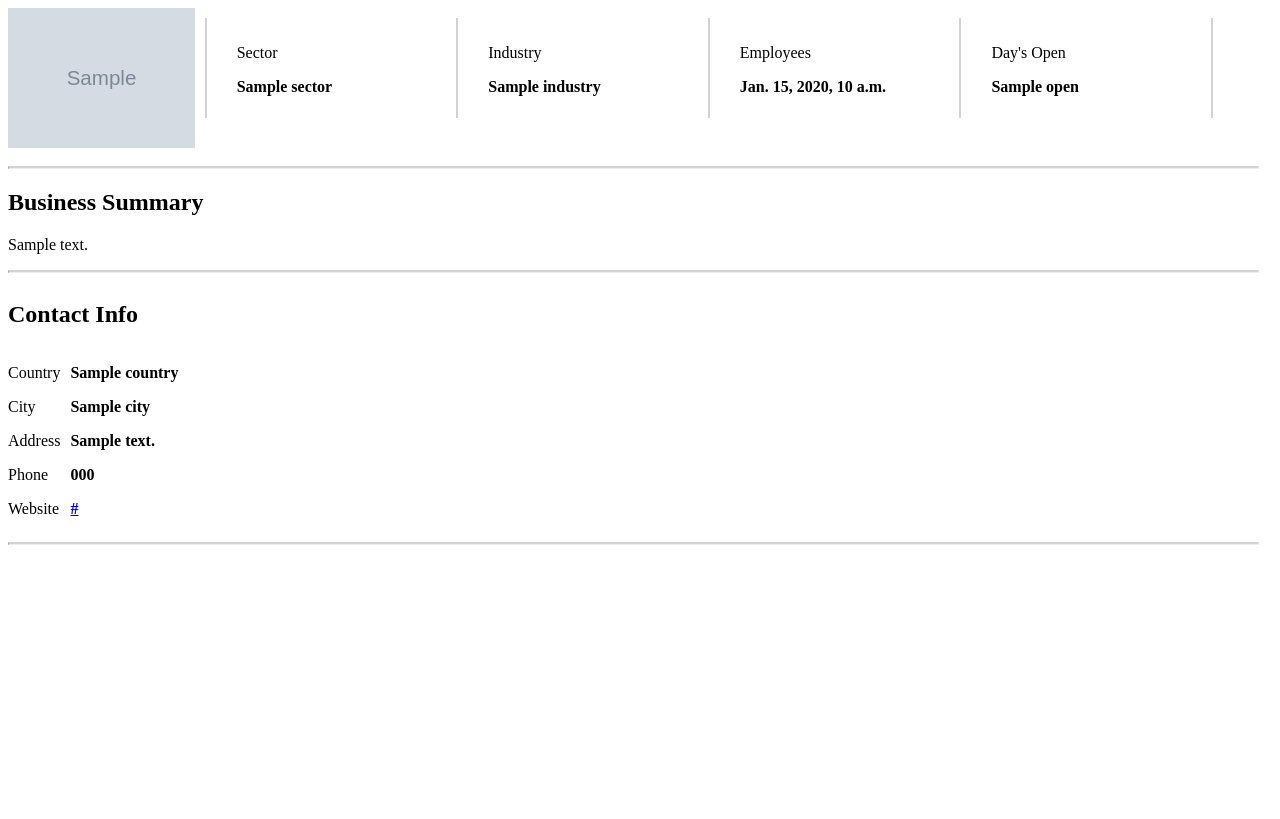
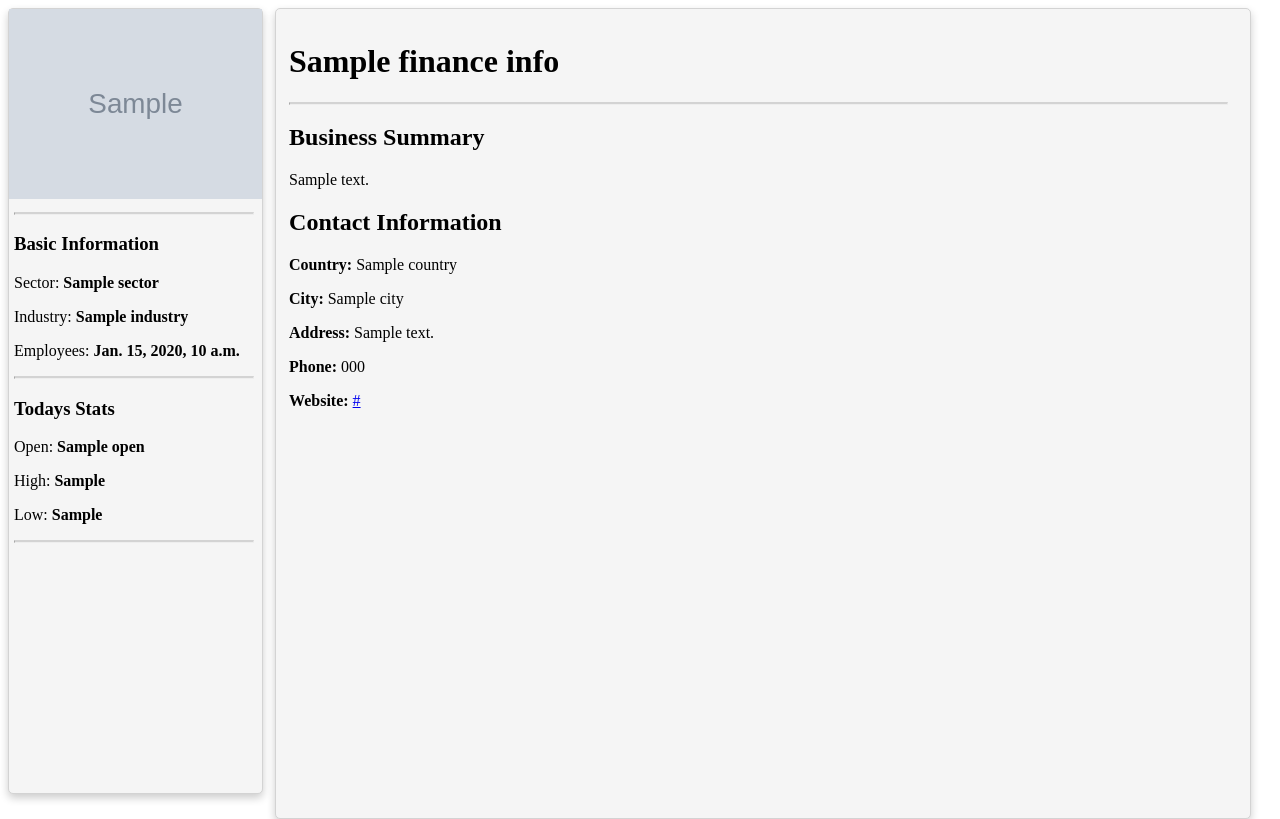
Before and after one commit to 2312420/lvl4-project, a Django app: template src/frontend/hotornot/templates/company-info.html in a window 1280 px wide. Before the commit the page ends 545 px from the top, so only its background shows below. Run offline with Django 3.2, Linux system fonts and the light colour scheme; the template is opened without the code that fills it: most values are stand-ins (such as "Sample title", 1, 10 or a date in 2020); grey boxes marked "Sample" are stand-in pictures.

Commit message:
Final styling for frontend

```diff
--- a/src/frontend/hotornot/static/css/results.css
+++ b/src/frontend/hotornot/static/css/results.css
@@ -9,9 +9,10 @@
 }
 
 .card:hover, .card:focus{
-    background-color: whitesmoke;
+    background-color: #E8E8E8;
     box-shadow: 0 4px 8px 0 rgba(0,0,0,0.2);
     transition: box-shadow .2s ease-in-out;
+    transition: background-color .2s ease-in-out;
 }
 
 .card{
--- a/src/frontend/hotornot/templates/company-info.html
+++ b/src/frontend/hotornot/templates/company-info.html
@@ -1,5 +1,48 @@
 {% load static %}
     <link rel="stylesheet" type="text/css" href="{% static '/css/company_info.css' %}">
+
+
+    <div style="width: 20%; float: left; background-color: whitesmoke; height: 100%; border: solid 1px lightgray; margin-right: 1%; box-shadow: 0 4px 8px 0 rgba(0,0,0,0.2); border-radius: 5px">
+        <img src="{{ basic_info.logo_url }}" style="width: 100%">
+
+
+        <div style="padding: 5px">
+            <hr style="border-top: 2px solid lightgray; position: relative; margin-right: 1%">
+            <h3>Basic Information</h3>
+            <p>Sector: <b>{{ basic_info.sector }}</b></p>
+            <p>Industry: <b>{{ basic_info.industry }}</b></p>
+            <p>Employees: <b>{{ basic_info.fullTimeEmployees }}</b> </p>
+
+            <hr style="border-top: 2px solid lightgray; position: relative; margin-right: 1%">
+
+            <h3>Todays Stats</h3>
+            <p>Open: <b>{{ finance_info.open }}</b></p>
+            <p>High: <b>{{ finance_info.dayHigh }}</b></p>
+            <p>Low: <b>{{ finance_info.dayLow }}</b></p>
+
+            <hr style="border-top: 2px solid lightgray; position: relative; margin-right: 1%">
+        </div>
+
+    </div>
+
+    <div style="width: 75%; float: left; padding: 1%; background-color: whitesmoke; border: solid 1px lightgray; height: 100%; box-shadow: 0 4px 8px 0 rgba(0,0,0,0.2); border-radius: 5px">
+        <h1> {{ finance_info.longName }}</h1>
+
+        <hr style="border-top: 2px solid lightgray; position: relative; margin-right: 1%">
+
+        <h2> Business Summary </h2>
+        <p> {{ basic_info.longBusinessSummary }}</p>
+
+        <h2> Contact Information </h2>
+        <p> <b>Country:</b> {{ basic_info.country }}</p>
+        <p> <b>City:</b> {{ basic_info.city }}</p>
+        <p> <b>Address:</b> {{ basic_info.address1 }}</p>
+        <p> <b>Phone:</b> {{ basic_info.phone }}</p>
+        <p> <b>Website:</b> <a href="{{ basic_info.website }}">{{ basic_info.website }}</a></p>
+    </div>
+
+
+
     <!--
     <div style="padding-bottom: 5px; position: relative; min-height: 160px">
             <img src="{{ basic_info.logo_url }}" style="position: absolute; max-height: 160px; max-width: 160px">
@@ -31,7 +74,7 @@
             </div>
         {% endfor %}
     </div>
-    -->
+
     <div class="info-header">
 
         <div>
@@ -87,13 +130,13 @@
         <div class="info-second-contact">
             <h2>Contact Info</h2>
 
-            <!--
+
             <p> <b>Country:</b> {{ basic_info.country }}</p>
             <p> <b>City:</b> {{ basic_info.city }}</p>
             <p> <b>Address:</b> {{ basic_info.address1 }}</p>
             <p> <b>Phone:</b> {{ basic_info.phone }}</p>
             <p> <b>Website:</b> <a href="{{ basic_info.website }}">{{ basic_info.website }}</a></p>
-            --->
+
             <div class="info-second-contact-boxes">
                 <p>Country</p>
                 <p>City</p>
@@ -114,3 +157,4 @@
     </div>
 
     <hr style="border-top: 2px solid lightgray; position: relative; margin-right: 1%">
+    -->
```
Also changed, not shown: src/frontend/hotornot/static/css/companypage.css (+35 -11 lines), src/frontend/hotornot/static/css/homepage.css (+32 -3 lines), src/frontend/hotornot/templates/company.html (+20 -18 lines), src/frontend/hotornot/templates/homepage-results.html (+6 -6 lines).
